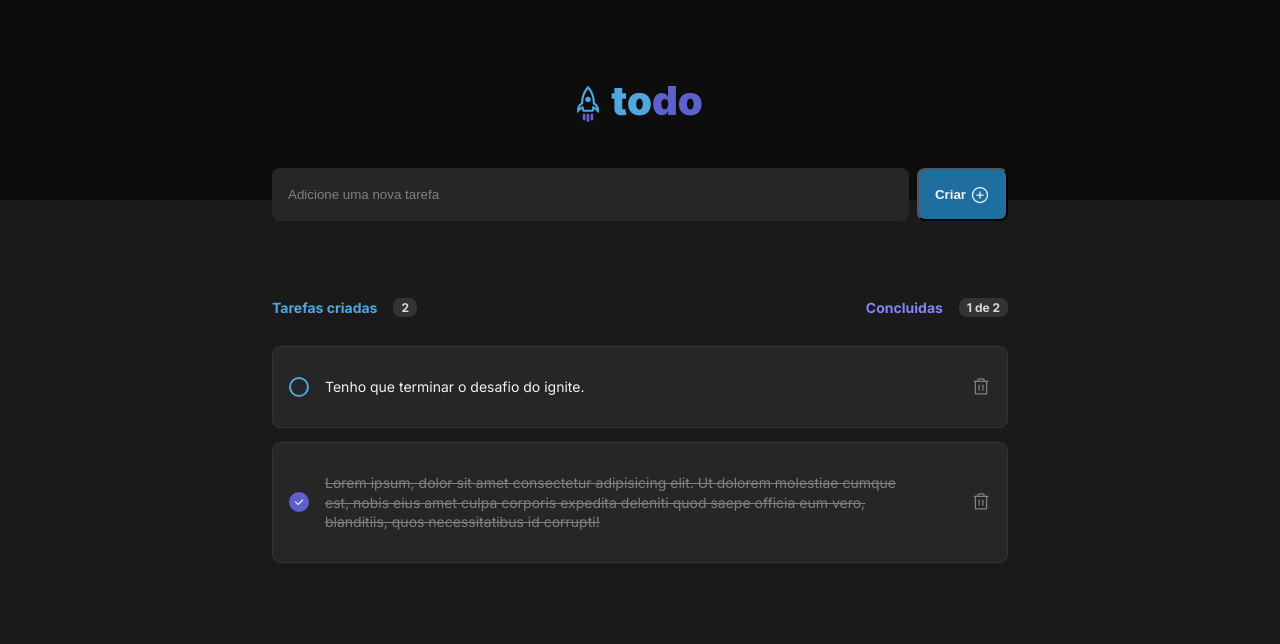
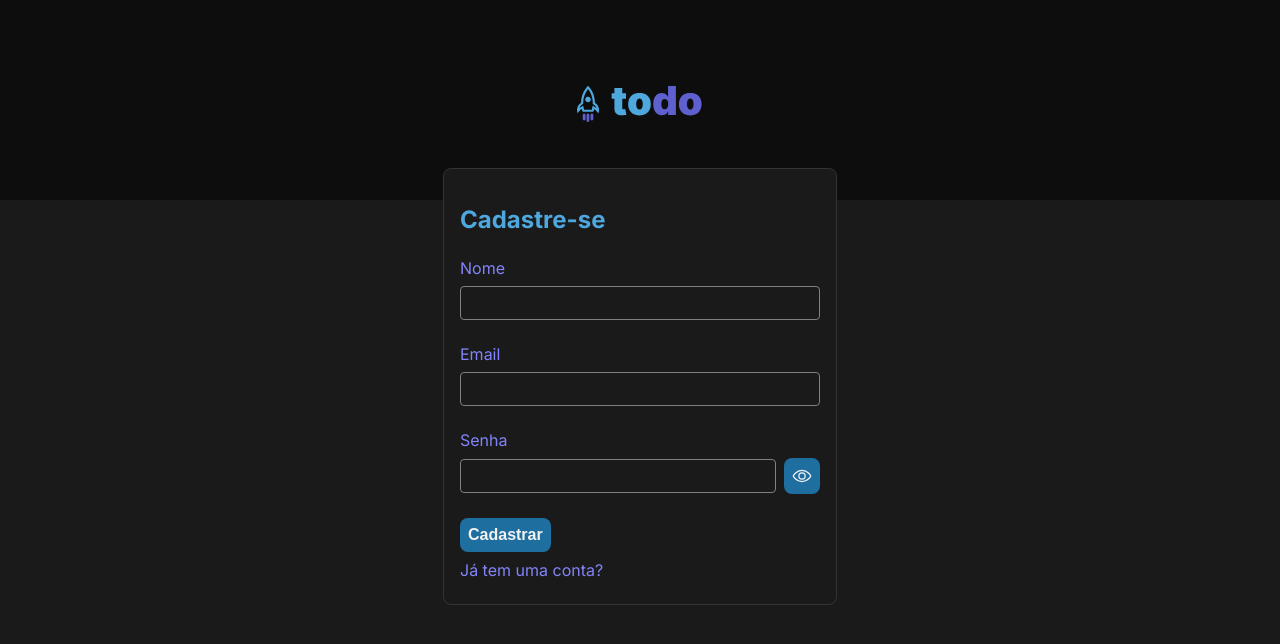
Before and after one commit to odairdev/todo-app, a React (Vite) app: page /signup in a window 1280 px wide. Shown: the top 644 px of the page. Built offline with nearby package versions, Linux system fonts and the light colour scheme.

Commit message:
Added Signup/Login pages and router

```diff
--- a/package.json
+++ b/package.json
@@ -9,13 +9,16 @@
     "preview": "vite preview"
   },
   "dependencies": {
+    "firebase": "8.5",
     "phosphor-react": "^1.4.1",
     "react": "^18.2.0",
-    "react-dom": "^18.2.0"
+    "react-dom": "^18.2.0",
+    "react-router-dom": "5.1"
   },
   "devDependencies": {
     "@types/react": "^18.0.15",
     "@types/react-dom": "^18.0.6",
+    "@types/react-router-dom": "5.1",
     "@vitejs/plugin-react": "^2.0.0",
     "typescript": "^4.6.4",
     "vite": "^3.0.0"
--- a/src/App.module.css
+++ /dev/null
@@ -1,5 +0,0 @@
-.container {
-  max-width: 736px;
-  margin: 0 auto;
-  min-height: calc(100vh - 200px);
-}
--- a/src/App.tsx
+++ b/src/App.tsx
@@ -1,60 +1,27 @@
+import { BrowserRouter, Switch, Route, Redirect } from "react-router-dom";
 import { Header } from "./components/header/Header";
-
-import styles from "./App.module.css";
-import { CreateToDo } from "./components/createToDo/CreateToDo";
-import { ToDoList } from "./components/todolist/ToDoList";
-import { useState } from "react";
-
-const initialTodos = [
-  {
-    id: 1,
-    isDone: false,
-    content: "Tenho que terminar o desafio do ignite.",
-  },
-  {
-    id: 2,
-    isDone: true,
-    content:
-      "Lorem ipsum, dolor sit amet consectetur adipisicing elit. Ut dolorem molestiae cumque est, nobis eius amet culpa corporis expedita deleniti quod saepe officia eum vero, blanditiis, quos necessitatibus id corrupti!",
-  },
-];
+import { Home } from "./pages/home/Home";
+import { Signup } from "./pages/signup/Signup";
+import { Login } from './pages/login/Login'
 
 function App() {
-  const [todos, setTodos] = useState(initialTodos);
-
-  const create = (newTodo: string) => {
-    setTodos((prevState) => [
-      ...prevState,
-      {
-        id: prevState[prevState.length - 1].id + 1,
-        isDone: false,
-        content: newTodo,
-      },
-    ]);
-  };
-
-  const alterList = (id: number, status: boolean) => {
-    setTodos(prevState => prevState.filter(todo => {
-      if(todo.id === id) {
-        todo.isDone = status
-        return todo
-      } else {
-        return todo
-      }
-    }))
-  }
-
-  const deleteTodo = (id: number) => {
-    setTodos(prevState => prevState.filter(todo => todo.id !== id))
-  }
-
   return (
     <div className="App">
-      <Header />
-      <main className={styles.container}>
-        <CreateToDo createTodo={create} />
-        <ToDoList todosList={todos} alterList={alterList} deleteTodo={deleteTodo}/>
-      </main>
+      {/* @ts-ignore */}
+      <BrowserRouter>
+        <Header />
+        <Switch>
+          <Route path={"/"} exact>
+            <Home />
+          </Route>
+          <Route path={'/signup'}>
+            <Signup />
+          </Route>
+          <Route path={'/login'}>
+            <Login />
+          </Route>
+        </Switch>
+      </BrowserRouter>
     </div>
   );
 }
--- /dev/null
+++ b/src/pages/home/Home.module.css
@@ -0,0 +1,5 @@
+.home {
+  max-width: 736px;
+  margin: 0 auto;
+  min-height: calc(100vh - 200px);
+}
--- /dev/null
+++ b/src/pages/home/Home.tsx
@@ -0,0 +1,60 @@
+import { useState } from "react";
+import { CreateToDo } from "../../components/createToDo/CreateToDo";
+import { ToDoList } from "../../components/todolist/ToDoList";
+
+import styles from './Home.module.css'
+
+const initialTodos = [
+  {
+    id: 1,
+    isDone: false,
+    content: "Tenho que terminar o desafio do ignite.",
+  },
+  {
+    id: 2,
+    isDone: true,
+    content:
+      "Lorem ipsum, dolor sit amet consectetur adipisicing elit. Ut dolorem molestiae cumque est, nobis eius amet culpa corporis expedita deleniti quod saepe officia eum vero, blanditiis, quos necessitatibus id corrupti!",
+  },
+];
+
+export function Home() {
+  const [todos, setTodos] = useState(initialTodos);
+
+  const create = (newTodo: string) => {
+    setTodos((prevState) => [
+      ...prevState,
+      {
+        id: prevState[prevState.length - 1].id + 1,
+        isDone: false,
+        content: newTodo,
+      },
+    ]);
+  };
+
+  const alterList = (id: number, status: boolean) => {
+    setTodos(prevState => prevState.filter(todo => {
+      if(todo.id === id) {
+        todo.isDone = status
+        return todo
+      } else {
+        return todo
+      }
+    }))
+  }
+
+  const deleteTodo = (id: number) => {
+    setTodos(prevState => prevState.filter(todo => todo.id !== id))
+  }
+
+  return (
+    <main className={styles.home}>
+      <CreateToDo createTodo={create} />
+      <ToDoList
+        todosList={todos}
+        alterList={alterList}
+        deleteTodo={deleteTodo}
+      />
+    </main>
+  );
+}
--- /dev/null
+++ b/src/pages/login/Login.module.css
@@ -0,0 +1,75 @@
+.login-form {
+  margin: -2rem auto 0 auto;
+  padding: 1rem;
+  background-color: var(--gray-600);
+  border: 1px solid var(--gray-400);
+  border-radius: 8px;
+  max-width: 360px;
+  color: var(--blue);
+}
+
+.login-form label {
+  display: block;
+  margin: 1.5rem 0;
+  color: var(--purple);
+}
+
+.login-form span {
+  display: block;
+  margin-bottom: 0.5rem;
+}
+
+.login-form div {
+  display: flex;
+  align-items: center;
+  gap: 0.5rem;
+}
+
+.login-form input {
+  width: 100%;
+  background-color: var(--gray-600);
+  border: 1px solid var(--gray-300);
+  border-radius: 4px;
+  padding: 0.5rem 0.5rem;
+  box-sizing: border-box;
+  color: var(--gray-100);
+  font-size: 0.875rem;
+  outline: 0;
+}
+
+button {
+  padding: 0.5rem 0.5rem;
+  display: flex;
+  align-items: center;
+  gap: 0.25rem;
+  border-radius: 8px;
+  background-color: var(--blue-dark);
+  border: none;
+  color: var(--gray-100);
+  font-weight: bold;
+  cursor: pointer;
+
+  transition: 0.2s;
+}
+
+button:hover {
+  background-color: var(--blue);
+}
+
+.login-form > button {
+  font-size: 1rem;
+}
+
+.login-form > span {
+  display: block;
+  margin-top: 0.5rem;
+}
+
+.login-form > span a {
+  text-decoration: none;
+  color: var(--purple);
+}
+
+.login-form > span a:hover {
+  text-decoration: underline;
+}
--- /dev/null
+++ b/src/pages/login/Login.tsx
@@ -0,0 +1,53 @@
+import { FormEvent, useState } from "react";
+import { Eye, EyeSlash } from "phosphor-react";
+
+import styles from "./Login.module.css";
+import { Link } from "react-router-dom";
+
+export function Login() {
+  const [showPassword, setShowPassword] = useState(false);
+  const [email, setEmail] = useState("");
+  const [password, setPassword] = useState("");
+
+  const handleLogin = (e: FormEvent) => {
+    e.preventDefault()
+
+    console.log(name, email, password)
+  }
+
+  return (
+    <form className={styles["login-form"]} onSubmit={handleLogin}>
+      <h2>Login</h2>
+
+      <label>
+        <span>Email</span>
+        <input
+          type="email"
+          onChange={(e) => setEmail(e.target.value)}
+          value={email}
+        />
+      </label>
+
+      <label>
+        <span>Senha</span>
+        <div>
+          <input
+            type={showPassword ? "text" : "password"}
+            onChange={(e) => setPassword(e.target.value)}
+            value={password}
+          />
+          <button type="button" onClick={() => setShowPassword(!showPassword)}>
+            {showPassword ? <EyeSlash size={20} /> : <Eye size={20} />}
+          </button>
+        </div>
+      </label>
+
+      <button type="submit">Login</button>
+      <span>
+        <a href={'/signup'}>
+          Criar Conta
+        </a>
+      </span>
+    </form>
+  );
+}
--- /dev/null
+++ b/src/pages/signup/Signup.module.css
@@ -0,0 +1,75 @@
+.signup-form {
+  margin: -2rem auto 0 auto;
+  padding: 1rem;
+  background-color: var(--gray-600);
+  border: 1px solid var(--gray-400);
+  border-radius: 8px;
+  max-width: 360px;
+  color: var(--blue);
+}
+
+.signup-form label {
+  display: block;
+  margin: 1.5rem 0;
+  color: var(--purple);
+}
+
+.signup-form span {
+  display: block;
+  margin-bottom: 0.5rem;
+}
+
+.signup-form div {
+  display: flex;
+  align-items: center;
+  gap: 0.5rem;
+}
+
+.signup-form input {
+  width: 100%;
+  background-color: var(--gray-600);
+  border: 1px solid var(--gray-300);
+  border-radius: 4px;
+  padding: 0.5rem 0.5rem;
+  box-sizing: border-box;
+  color: var(--gray-100);
+  font-size: 0.875rem;
+  outline: 0;
+}
+
+button {
+  padding: 0.5rem 0.5rem;
+  display: flex;
+  align-items: center;
+  gap: 0.25rem;
+  border-radius: 8px;
+  background-color: var(--blue-dark);
+  border: none;
+  color: var(--gray-100);
+  font-weight: bold;
+  cursor: pointer;
+
+  transition: 0.2s;
+}
+
+button:hover {
+  background-color: var(--blue);
+}
+
+.signup-form > button {
+  font-size: 1rem;
+}
+
+.signup-form > span {
+  display: block;
+  margin-top: 0.5rem;
+}
+
+.signup-form > span a {
+  text-decoration: none;
+  color: var(--purple);
+}
+
+.signup-form > span a:hover {
+  text-decoration: underline;
+}
--- /dev/null
+++ b/src/pages/signup/Signup.tsx
@@ -0,0 +1,64 @@
+import { FormEvent, useState } from "react";
+import { Eye, EyeSlash } from "phosphor-react";
+
+import styles from "./Signup.module.css";
+import { Link } from "react-router-dom";
+
+export function Signup() {
+  const [showPassword, setShowPassword] = useState(false);
+  const [name, setName] = useState("");
+  const [email, setEmail] = useState("");
+  const [password, setPassword] = useState("");
+
+  const handleSignup = (e: FormEvent) => {
+    e.preventDefault()
+
+    console.log(name, email, password)
+  }
+
+  return (
+    <form className={styles["signup-form"]} onSubmit={handleSignup}>
+      <h2>Cadastre-se</h2>
+
+      <label>
+        <span>Nome</span>
+        <input
+          type="text"
+          onChange={(e) => setName(e.target.value)}
+          value={name}
+        />
+      </label>
+
+      <label>
+        <span>Email</span>
+        <input
+          type="email"
+          onChange={(e) => setEmail(e.target.value)}
+          value={email}
+        />
+      </label>
+
+      <label>
+        <span>Senha</span>
+        <div>
+          <input
+            type={showPassword ? "text" : "password"}
+            onChange={(e) => setPassword(e.target.value)}
+            value={password}
+          />
+          <button type="button" onClick={() => setShowPassword(!showPassword)}>
+            {showPassword ? <EyeSlash size={20} /> : <Eye size={20} />}
+          </button>
+        </div>
+      </label>
+
+      <button type="submit">Cadastrar</button>
+
+      <span>
+        <a href="/login">
+          Já tem uma conta?
+        </a>
+      </span>
+    </form>
+  );
+}
```
Also changed, not shown: 1 other file (tests, documents, lock files or other folders).
